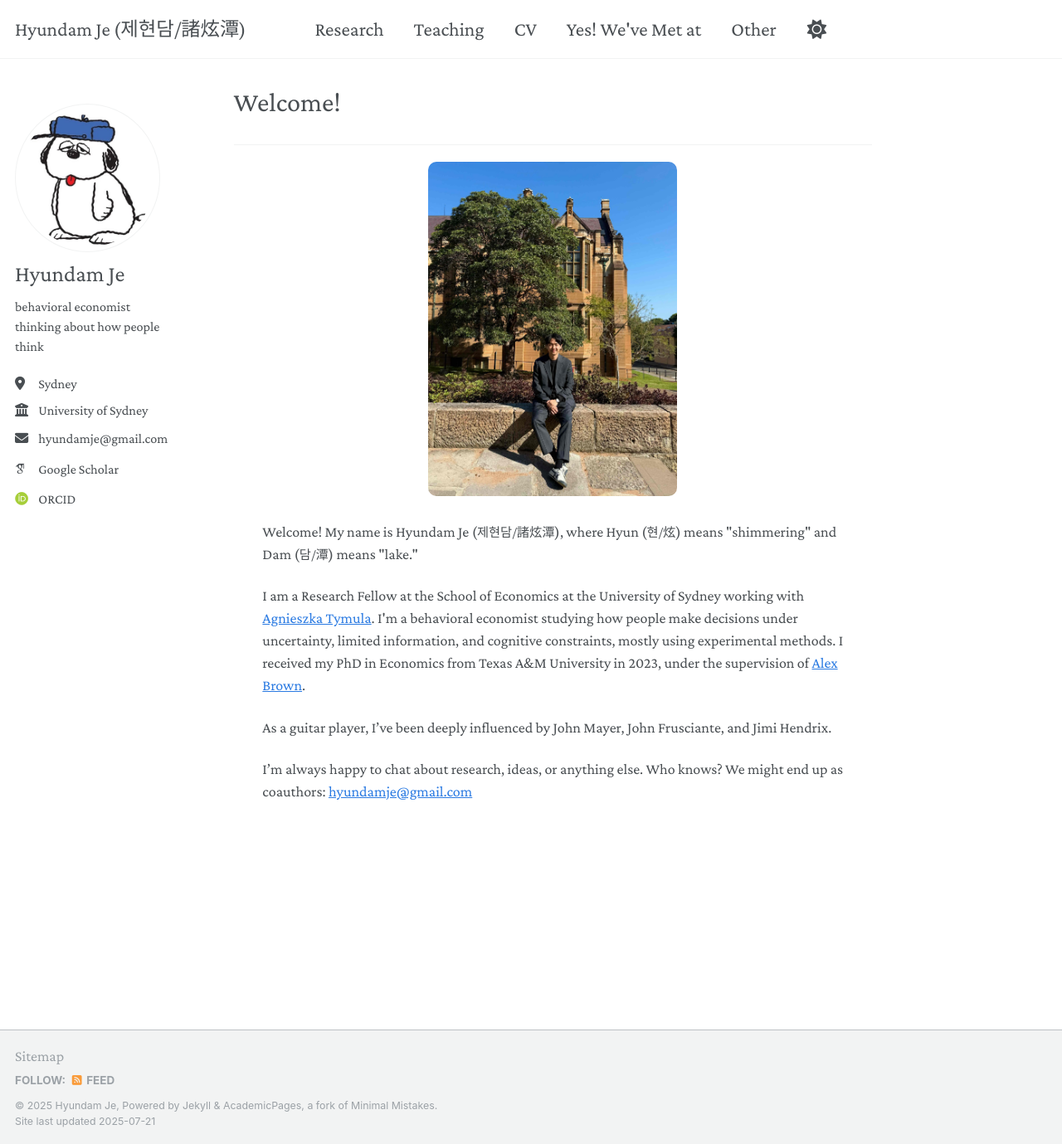
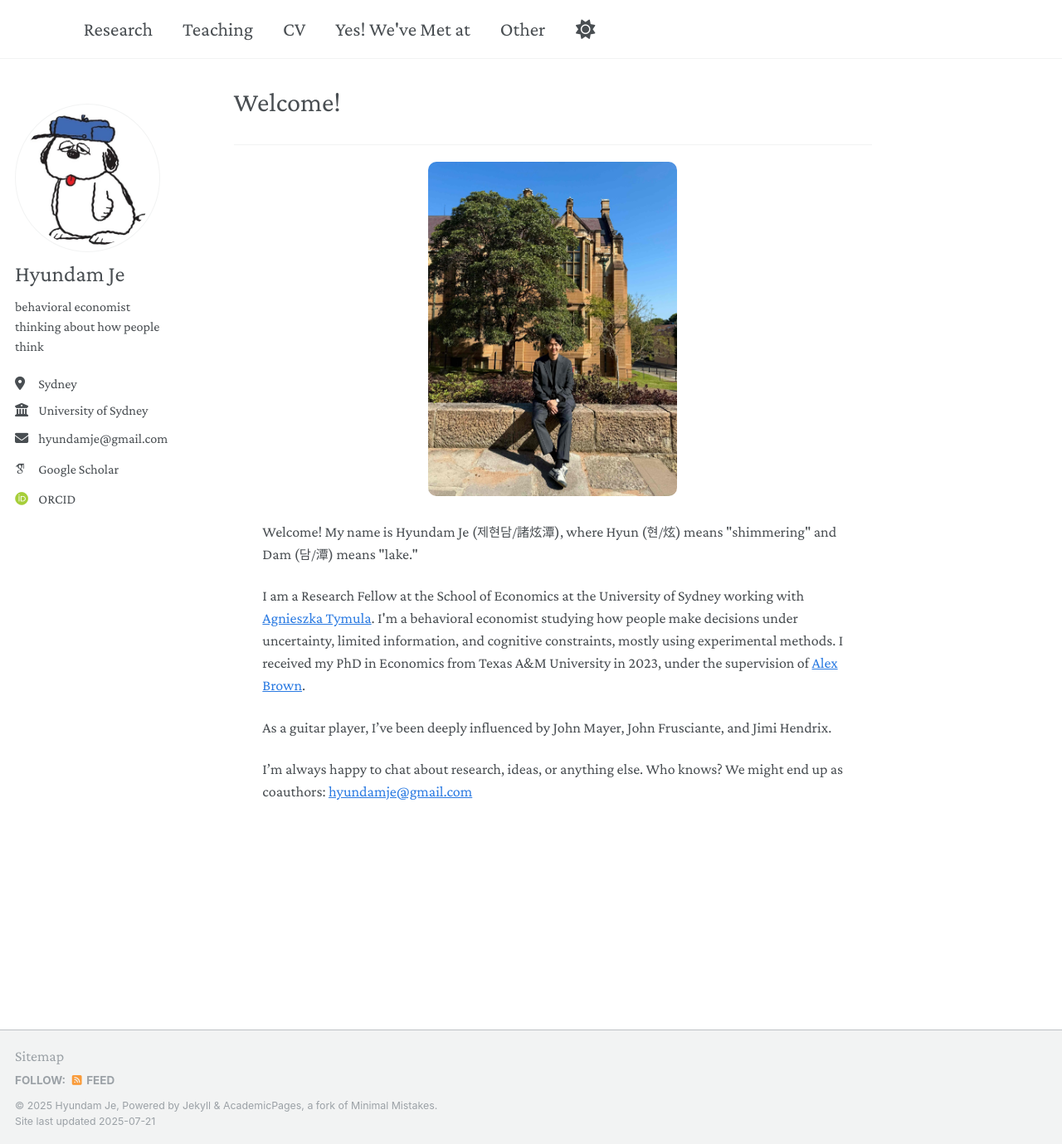
Before and after one commit to hyundamje/hyundamje.github.io, a Jekyll site: the page built from _pages/about.md, in a window 1280 px wide and 1379 px high. Shown: the whole window at 83% size. Built offline with Jekyll 4.4.1, drawn with Linux system fonts in a browser that asks for light colours; some web fonts are replaced.

Commit message:
Update _config.yml

```diff
--- a/_config.yml
+++ b/_config.yml
@@ -22,7 +22,7 @@ plugins:
 
 # minimal_mistakes_skin: "default"
 
-title                    : "Hyundam Je (제현담/諸炫潭)"
+title                    : ""
 title_separator          : "—"
 name                     : &hyundamje "Hyundam Je"
 description              : &description "behavioral economist"
```
